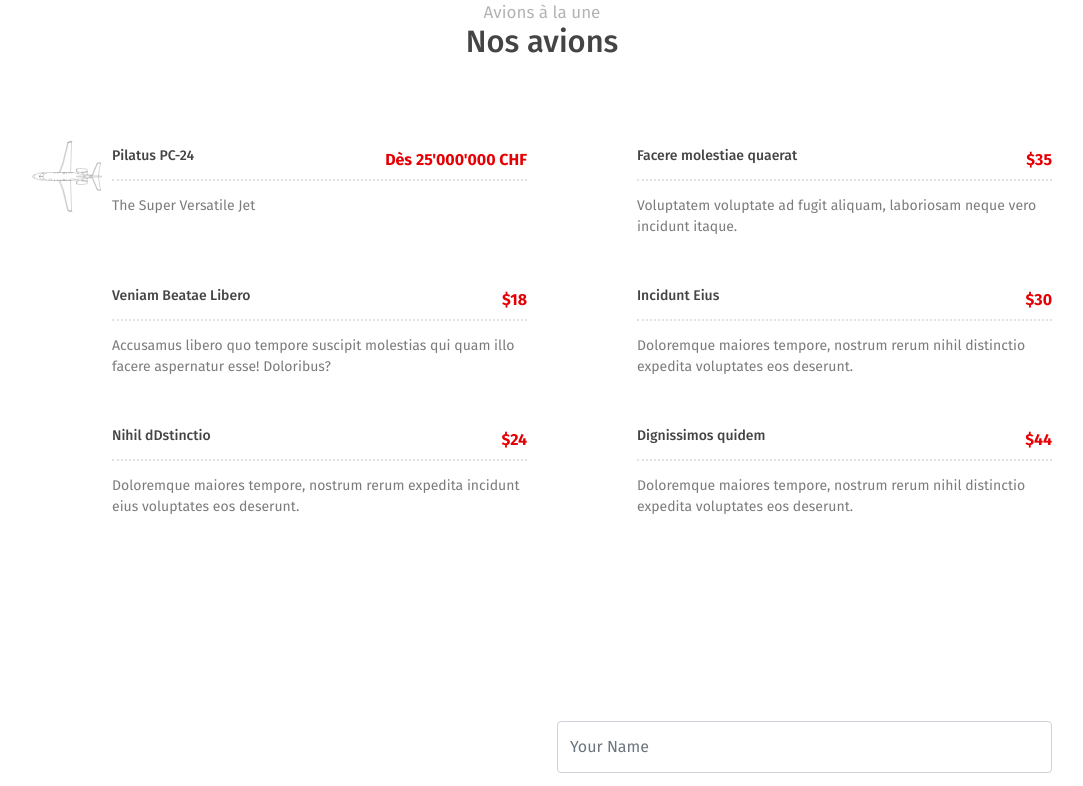
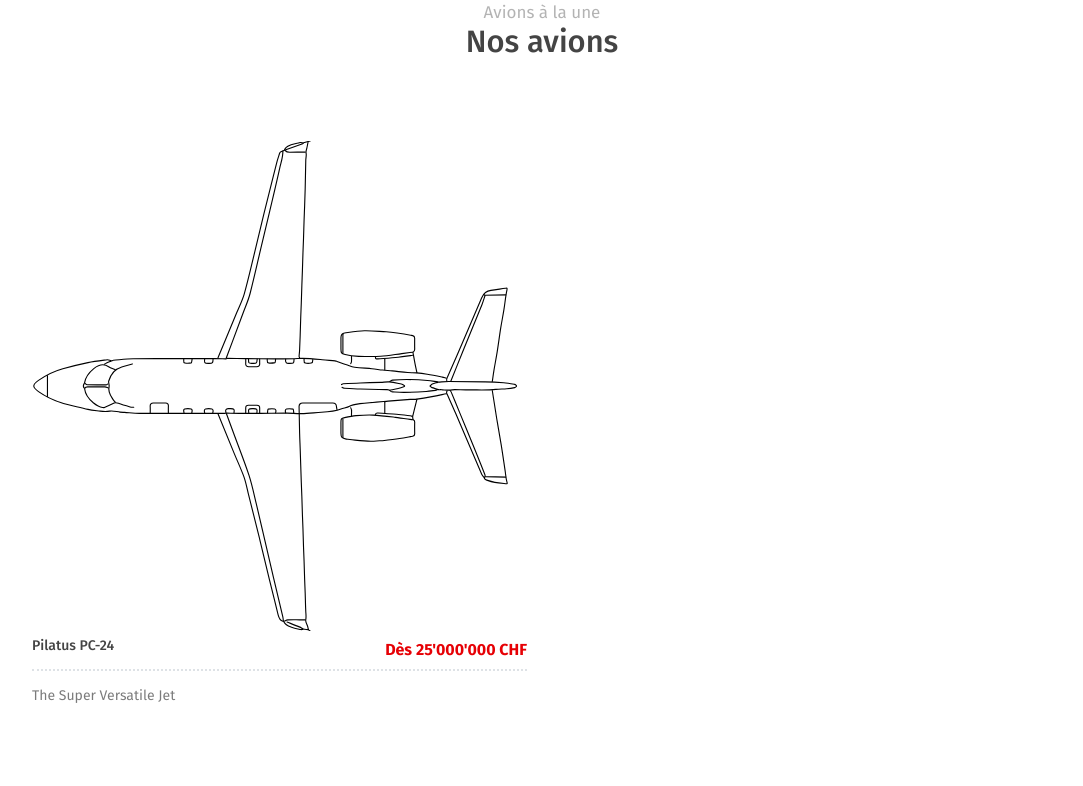
Before and after one commit to CPNV-ES/planes-store, a website built with Vite: page main/index.html in a window 1280 px wide. Shown: the part 869-1655 px from the top of the page, without its empty margins (98-1181 px from the left). Built offline with nearby package versions, Linux system fonts and the light colour scheme; files whose address does not match are found by name.

Commit message:
feat: remove other cards and make product image full width

```diff
--- a/main/css/components/_list.scss
+++ b/main/css/components/_list.scss
@@ -1,9 +1,9 @@
 .custom-list {
 	@include flex;
+	flex-direction: column;
 	color: inherit;
 
 	.img-holder {
-		width: 70px;
 		min-width: 70px;
 		margin-right: 10px;
 
--- a/main/index.html
+++ b/main/index.html
@@ -125,86 +125,6 @@
                             </div>
                             <div class="body">
                                 <p>The Super Versatile Jet</p>
-                            </div>
-                        </div>
-                    </a>
-                </div>
-                <div class="col-md-6 mb-4">
-                    <a href="javascrip:void(0)" class="custom-list">
-                        <div class="img-holder">
-                            <img src="assets/imgs/dish-2.jpg" alt="">
-                        </div>
-                        <div class="info">
-                            <div class="head clearfix">
-                                <h5 class="title float-left">Facere molestiae quaerat</h5>
-                                <p class="float-right text-primary">$35</p>
-                            </div>
-                            <div class="body">
-                                <p>Voluptatem voluptate ad fugit aliquam, laboriosam neque vero incidunt itaque.</p>
-                            </div>
-                        </div>
-                    </a>
-                </div>
-                <div class="col-md-6 mb-4">
-                    <a href="javascrip:void(0)" class="custom-list">
-                        <div class="img-holder">
-                            <img src="assets/imgs/dish-3.jpg" alt="">
-                        </div>
-                        <div class="info">
-                            <div class="head clearfix">
-                                <h5 class="title float-left">Veniam Beatae Libero</h5>
-                                <p class="float-right text-primary">$18</p>
-                            </div>
-                            <div class="body">
-                                <p>Accusamus libero quo tempore suscipit molestias qui quam illo facere aspernatur esse! Doloribus?</p>
-                            </div>
-                        </div>
-                    </a>
-                </div>
-                <div class="col-md-6 mb-4">
-                    <a href="javascrip:void(0)" class="custom-list">
-                        <div class="img-holder">
-                            <img src="assets/imgs/dish-4.jpg" alt="">
-                        </div>
-                        <div class="info">
-                            <div class="head clearfix">
-                                <h5 class="title float-left">Incidunt Eius</h5>
-                                <p class="float-right text-primary">$30</p>
-                            </div>
-                            <div class="body">
-                                <p>Doloremque maiores tempore, nostrum rerum nihil distinctio expedita voluptates eos deserunt.</p>
-                            </div>
-                        </div>
-                    </a>
-                </div>
-                <div class="col-md-6 mb-4">
-                    <a href="javascrip:void(0)" class="custom-list">
-                        <div class="img-holder">
-                            <img src="assets/imgs/dish-5.jpg" alt="">
-                        </div>
-                        <div class="info">
-                            <div class="head clearfix">
-                                <h5 class="title float-left">Nihil dDstinctio</h5>
-                                <p class="float-right text-primary">$24</p>
-                            </div>
-                            <div class="body">
-                                <p>Doloremque maiores tempore, nostrum rerum expedita incidunt eius voluptates eos deserunt.</p>
-                            </div>
-                        </div>
-                    </a>
-                </div>
-                <div class="col-md-6 mb-4">
-                    <a href="javascrip:void(0)" class="custom-list">
-                        <div class="img-holder">
-                            <img src="assets/imgs/dish-6.jpg" alt="">
-                        </div>
-                        <div class="info">
-                            <div class="head clearfix">
-                                <h5 class="title float-left">Dignissimos quidem</h5>
-                                <p class="float-right text-primary">$44</p>
-                            </div>
-                            <div class="body">
-                                <p>Doloremque maiores tempore, nostrum rerum nihil distinctio expedita voluptates eos deserunt.</p>
                             </div>
                         </div>
                     </a>
@@ -433,7 +353,7 @@
         <div class="container">
             <div class="row justify-content-between align-items-center text-center">
                 <div class="col-md-3 text-md-left mb-3 mb-md-0">
-                    <img src="assets/imgs/navbar-brand.svg" width="100" alt="" class="mb-0">
+                    <img src="img/logo.svg" width="100" alt="" class="mb-0">
                 </div>
                 <div class="col-md-9 text-md-right">
                     <a href="#" class="px-3"><small class="font-weight-bold">Our Company</small></a>
```
